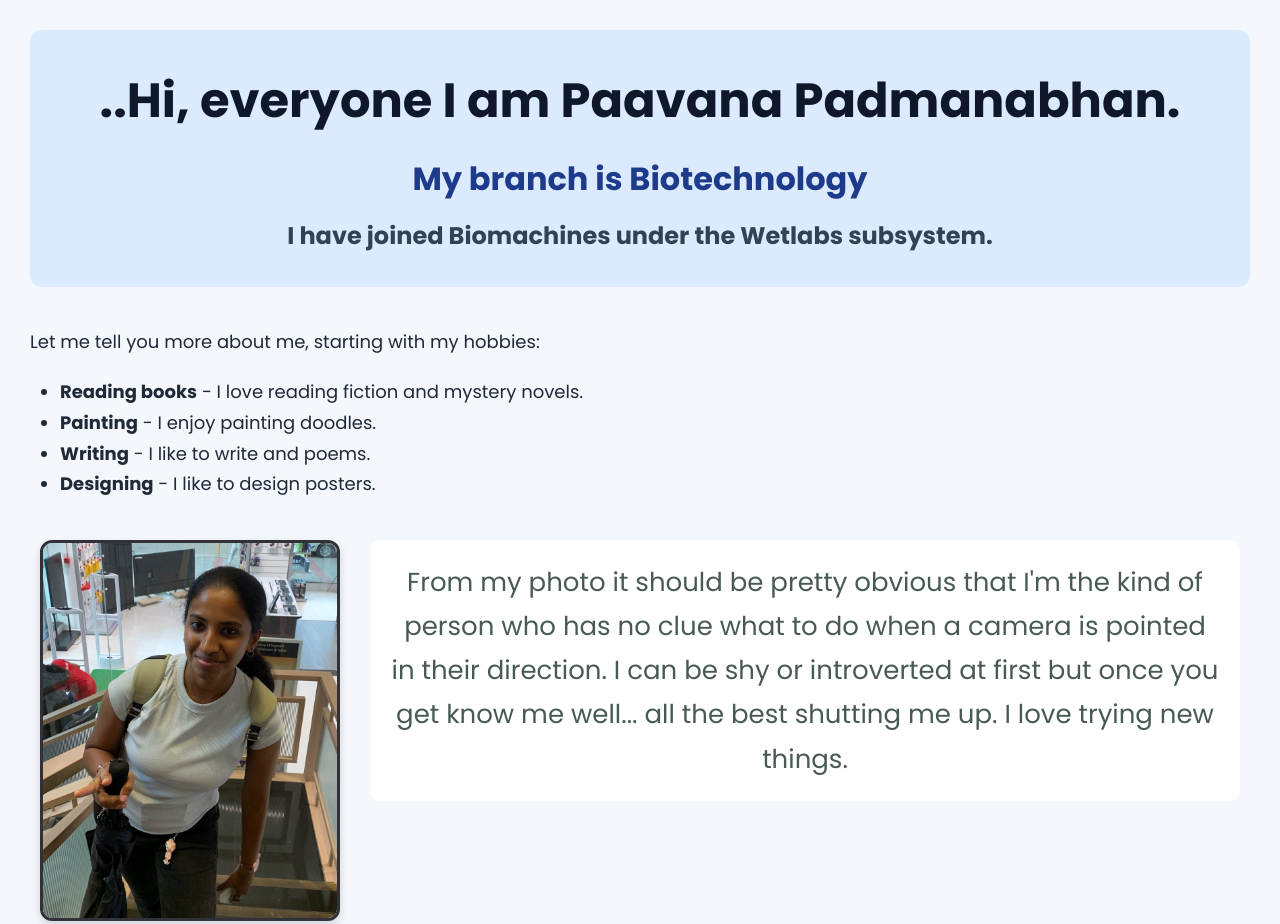
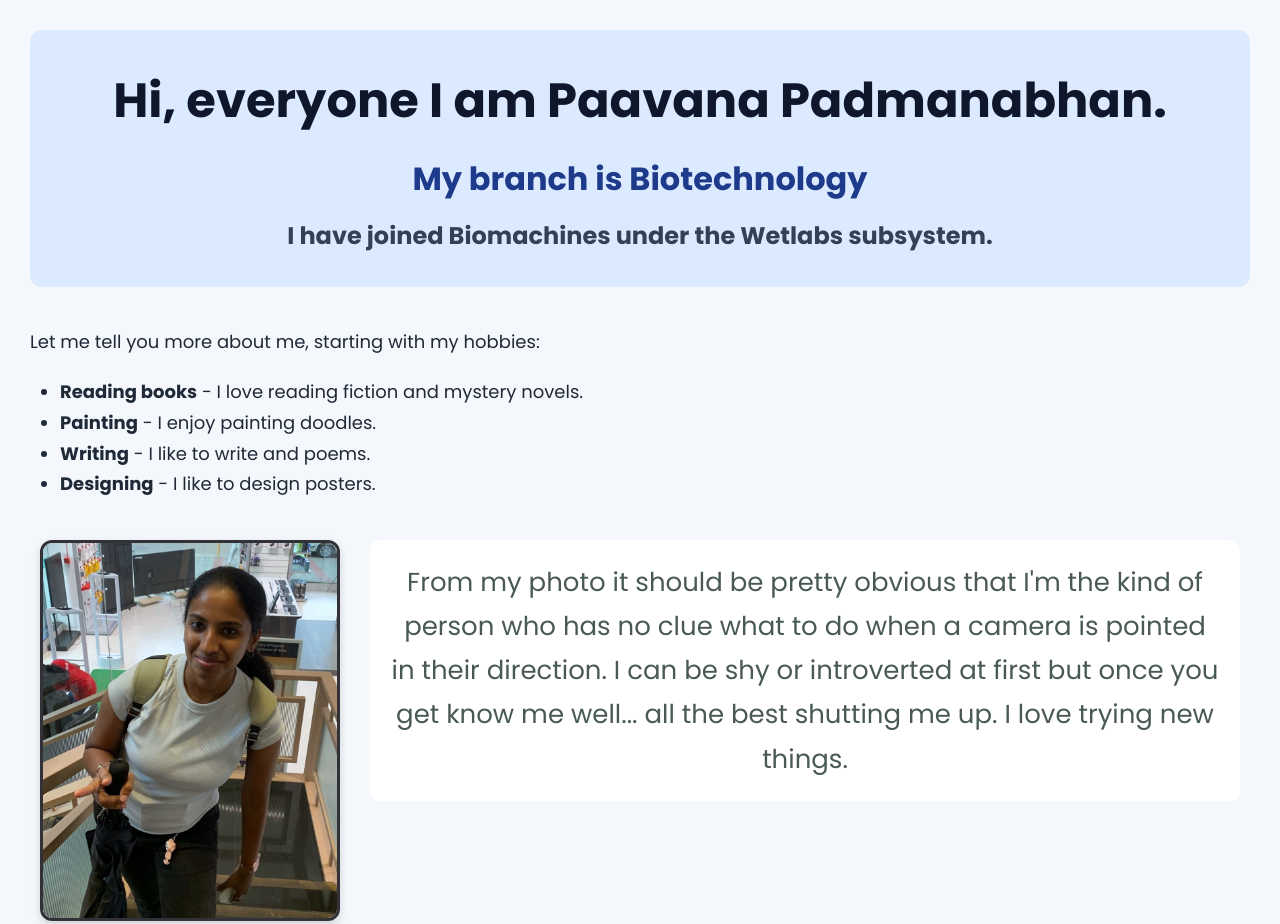
Before and after one commit to paaav-ana/Web-Development--Task-2, a plain HTML site: page index.html in a window 1280 px wide. Shown: the top 924 px of the page. Drawn offline with Linux system fonts and the light colour scheme.

Commit message:
Test done yipee

```diff
--- a/index.html
+++ b/index.html
@@ -3,7 +3,7 @@
   <title>Introducing Paavana... </title>
     </head>
 
-<body> <header><h1 class="header-text"> ..Hi, everyone I am Paavana Padmanabhan. </h1>
+<body> <header><h1 class="header-text"> Hi, everyone I am Paavana Padmanabhan. </h1>
     <h2 class="header-text"> My branch is Biotechnology </h2>
     <h3 class="header-text"> I have joined Biomachines under the Wetlabs subsystem.</h3> </header>
 <p class="text"> Let me tell you more about me, starting with my hobbies: </p>
```
